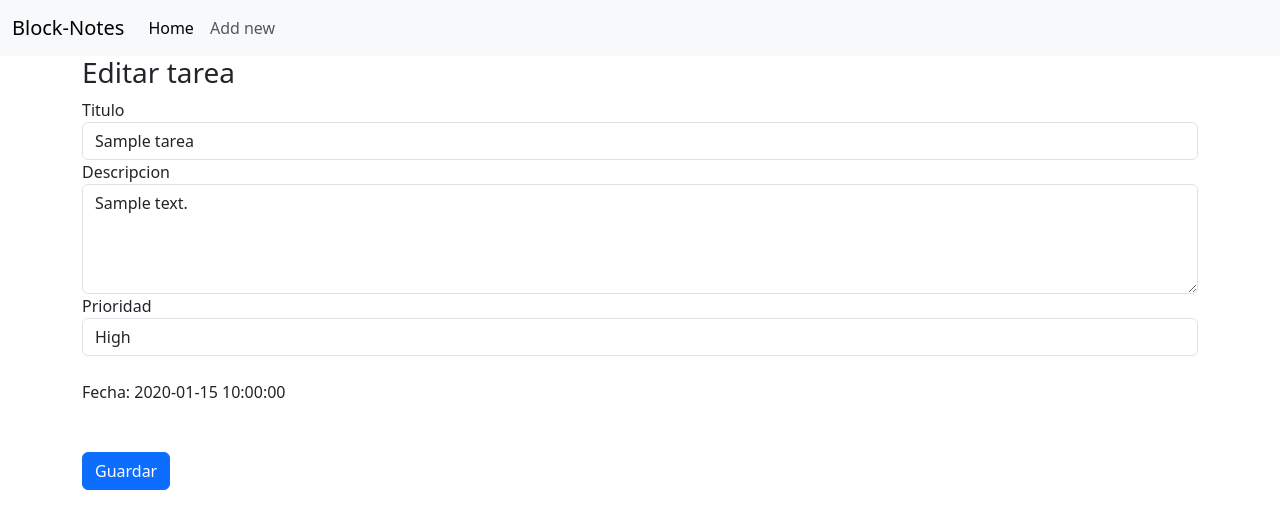
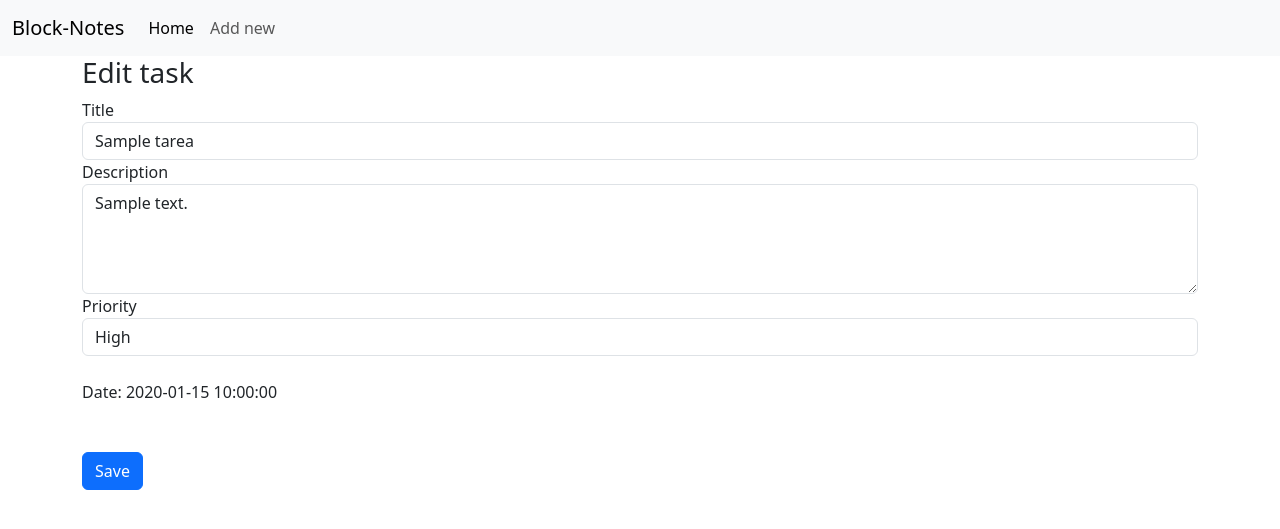
Before and after one commit to ErikaDUARTEm/block-notes-php, a PHP site: page /editar.php?id=1 in a window 1280 px wide. Shown: the top 529 px of the page. Run offline with PHP 8.4, Linux system fonts and the light colour scheme; tables that the repository leaves empty or names only in its code hold one stand-in row (values such as "Sample post").

Commit message:
se documento

```diff
--- a/layout/editar.php
+++ b/layout/editar.php
@@ -2,14 +2,14 @@
 require_once "../configExample/configExample.php";
 
 $id = $_GET['id'];
-    try{
-        $conexion = new PDO("mysql:host=". HOST. ";dbname=". DB_NAME . "", DB_USER, DB_PASSWORD);
+try {
+    $conexion = new PDO("mysql:host=" . HOST . ";dbname=" . DB_NAME . "", DB_USER, DB_PASSWORD);
 
     $stringSql = $conexion->prepare("SELECT * FROM tareas WHERE id =:id");
     $stringSql->bindParam(":id", $id, PDO::PARAM_INT);
     $stringSql->execute();
     $registro = $stringSql->fetch();
-    }catch(PDOException $ex){
+} catch (PDOException $ex) {
     echo "No pudimos conectarnos a la base de datos, revise su conexión.";
     $ex->getMessage();
 }
@@ -17,31 +17,33 @@
 require_once "header.php";
 require_once "menu.php";
 ?>
+<!--Plantilla para editar tarea y guardar de nuevo-->
 <div class="container">
-        <h3>Editar tarea</h3>
+    <h3>Edit task</h3>
     <form action="update.php" method="POST">
         <input type="hidden" name="id" value="<?= $registro['id'] ?>">
         <div class="form-group">
-                <label for="">Titulo</label>
-                <input type="text" class="form-control" name="titulo" value="<?= $registro['titulo']?>">
+            <label for="">Title</label>
+            <input type="text" class="form-control" name="titulo" value="<?= $registro['titulo'] ?>">
         </div>
         <div class="form-group">
-                <label for="">Descripcion</label>
+            <label for="">Description</label>
             <textarea class="form-control" name="descripcion" id="" cols="30" rows="4"><?= $registro["descripcion"] ?></textarea>
         </div>
         <div class="form-group">
-                <label for="">Prioridad</label>
+            <label for="">Priority</label>
             <select name="prioridad" class="form-control">
-                    <option value="1" <?= ($registro['prioridad'] == 1) ? "selected" : ""?>>High</option>
+                <option value="1" <?= ($registro['prioridad'] == 1) ? "selected" : "" ?>>High</option>
                 <option value="2" <?= ($registro['prioridad'] == 2) ? "selected" : "" ?>>Medium</option>
                 <option value="3" <?= ($registro['prioridad'] == 3) ? "selected" : "" ?>>Low</option>
             </select>
         </div>
         <div class="form-group mt-4">
-                <label for="">Fecha: <?= $registro['fecha'] ?></label>
+            <label for="">Date: <?= $registro['fecha'] ?></label>
         </div>
-            <button type="submit" class="btn btn-primary mt-5">Guardar</button>
+        <button type="submit" class="btn btn-primary mt-5">Save</button>
     </form>
 </div>
 </body>
+
 </html>
--- a/layout/header.php
+++ b/layout/header.php
@@ -5,6 +5,5 @@
     <meta name="viewport" content="width=device-width, initial-scale=1.0">
     <title>Block notes</title>
     <link rel="stylesheet" href="https://cdn.jsdelivr.net/npm/bootstrap@5.3.0/dist/css/bootstrap.min.css">
-
 </head>
 <body>
--- a/layout/mensaje.php
+++ b/layout/mensaje.php
@@ -1,5 +1,6 @@
 <?php
 //Mostrar mensaje de tarea guardada o eliminada correctamente
+//Se recibe el mensaje por el metodo get y se muestra un mensaje dependiendo del mensaje recibido
 if (isset($_GET['mensaje'])) {
     $mensaje = $_GET['mensaje'];
     if ($mensaje == "Task saved successfully") {
--- a/layout/nuevo.php
+++ b/layout/nuevo.php
@@ -2,6 +2,7 @@
 require_once "header.php";
 require_once "menu.php";
 ?>
+<!--Plantilla donde se escribe la nueva tarea que desea guardar-->
 <div class="container text-bg-primary p-5 ">
     <h3 class="text-uppercase">New task</h3>
     <form action="save.php" method="POST">
@@ -25,4 +26,5 @@
     </form>
 </div>
 </body>
+
 </html>
--- a/layout/save.php
+++ b/layout/save.php
@@ -1,5 +1,5 @@
 <?php
-  require_once "../configExample/configExample.php";
+require_once "../configExample/configExample.php";
 
 
 //validar que vengas datos, en caso de que falte uno, que rediriga a nuevo
--- a/layout/update.php
+++ b/layout/update.php
@@ -1,5 +1,6 @@
 <?php
-   require_once "../configExample/configExample.php";
+require_once "../configExample/configExample.php";
+
 
 $titulo = $_POST['titulo'];
 $descripcion = $_POST['descripcion'];
--- a/layout/updateEstado.php
+++ b/layout/updateEstado.php
@@ -1,11 +1,11 @@
 <?php
-   require_once "../configExample/configExample.php";
+require_once "../configExample/configExample.php";
 
 if (isset($_POST['checkbox']) && !empty($_POST['checkbox'])) {
-    // Verificar si el checkbox está marcado
+    // Verificar si el boton de completar tarea está marcado
     $tareaId = $_POST['id'];
     $estado = 1;
-    // Actualizar el estado en la base de datos según tu lógica
+    // Actualizar el estado en la base de datos
     try {
         $conexion = new PDO("mysql:host=" . HOST . ";dbname=" . DB_NAME . "", DB_USER, DB_PASSWORD);
 
```
Also changed, not shown: layout/index.php (+3 -5 lines), README.md (added). Lines whose indentation alone changed are shown as unchanged.
